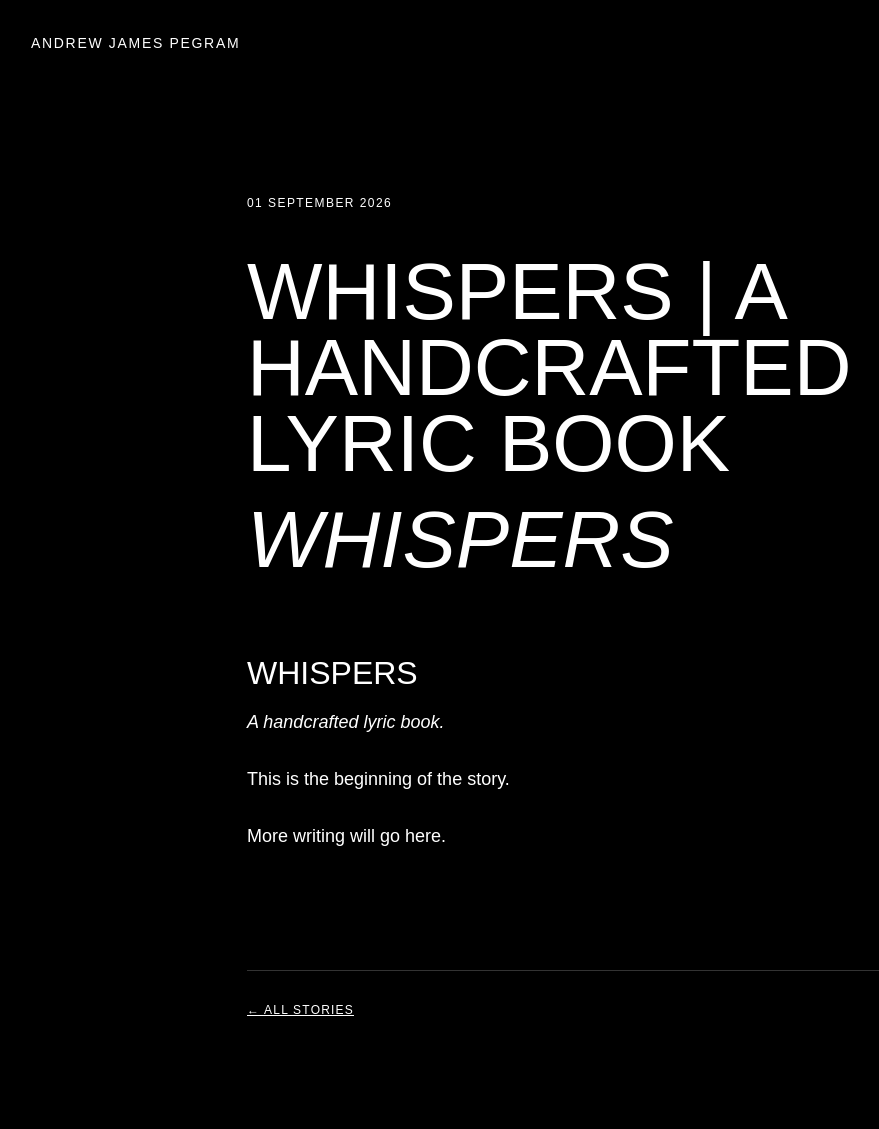
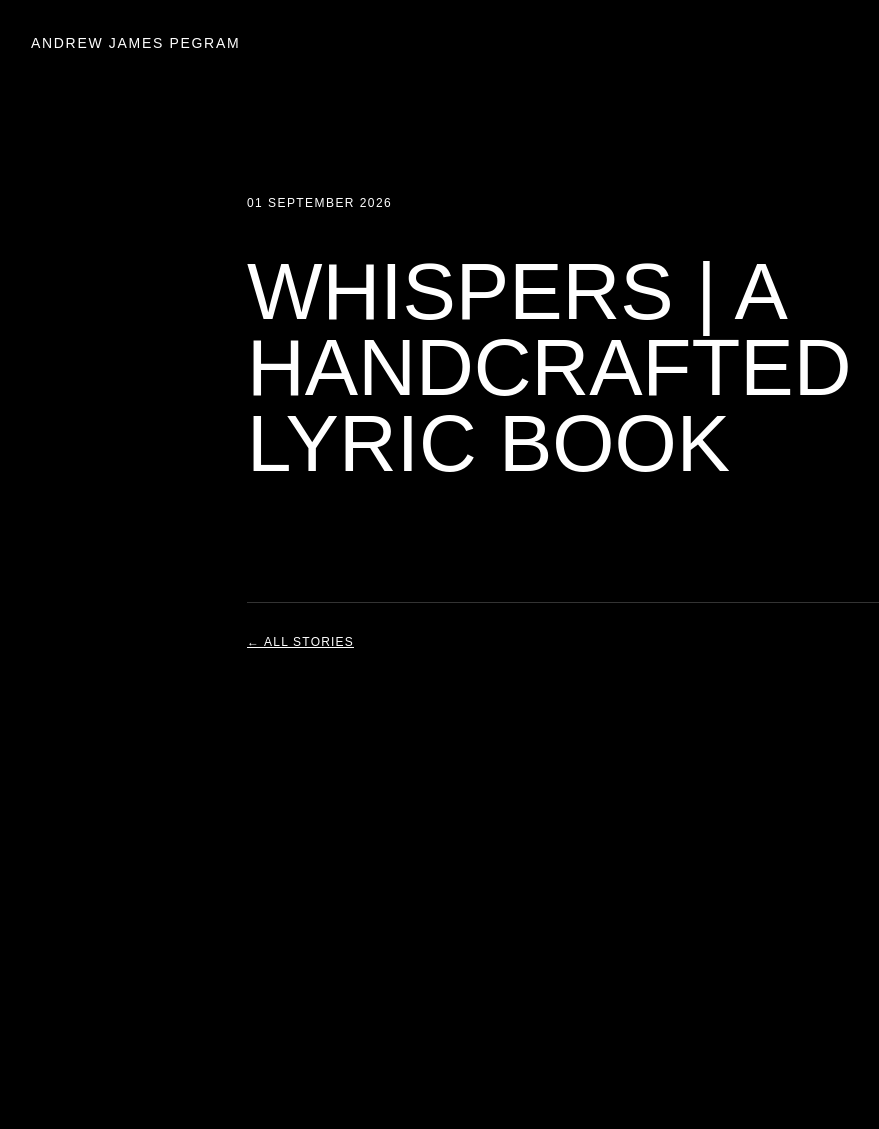
Before and after one commit to Drew-leotard/andrew-james-pegram-archive, a Jekyll site: the page built from _stories/2026-09-01-whispers.md, in a window 1280 px wide. Shown: the whole page, without its empty margins (33-912 px from the left). Built offline with Jekyll 4.4.1, drawn with Linux system fonts in a browser that asks for light colours; after the commit the page ends 900 px from its top, so only the background shows below that.

Commit message:
Update 2026-09-01-whispers.md

```diff
--- a/_stories/2026-09-01-whispers.md
+++ b/_stories/2026-09-01-whispers.md
@@ -1,16 +1,9 @@
 ---
 title: "Whispers | A Handcrafted Lyric Book"
 date: 2026-09-01
+permalink: /news/whispers/
 categories:
   - stories
   - whispers
   - genuflector
 ---
-
-# Whispers
-
-*A handcrafted lyric book.*
-
-This is the beginning of the story.
-
-More writing will go here.
```
